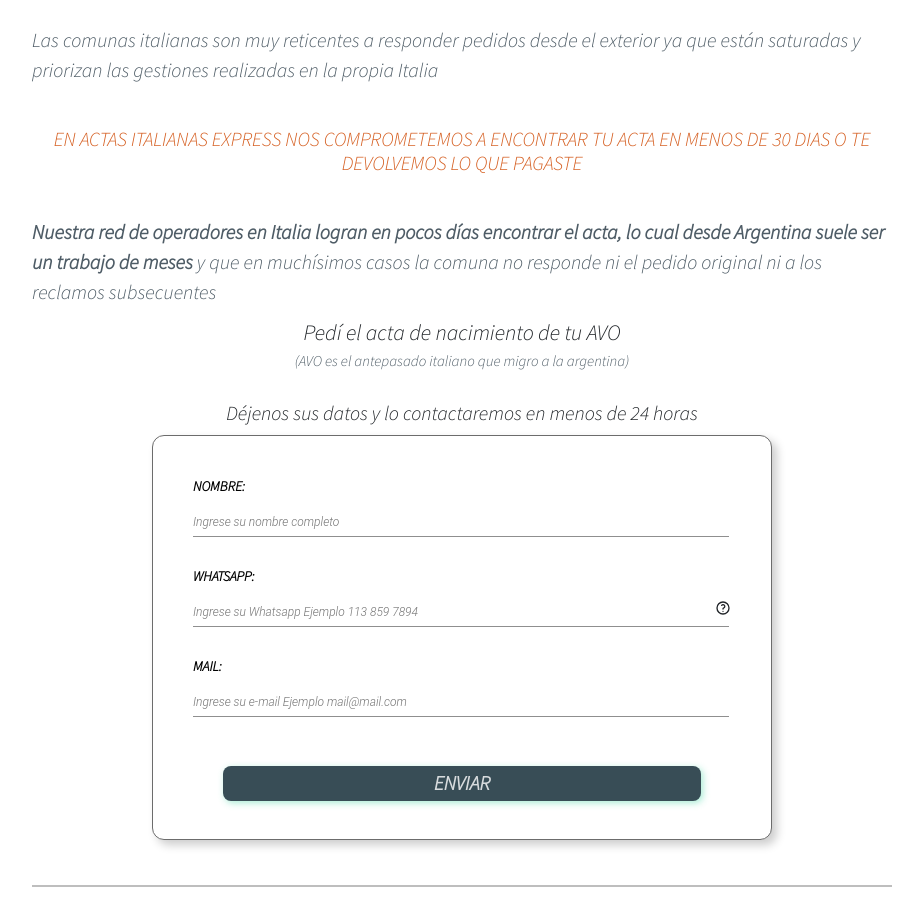
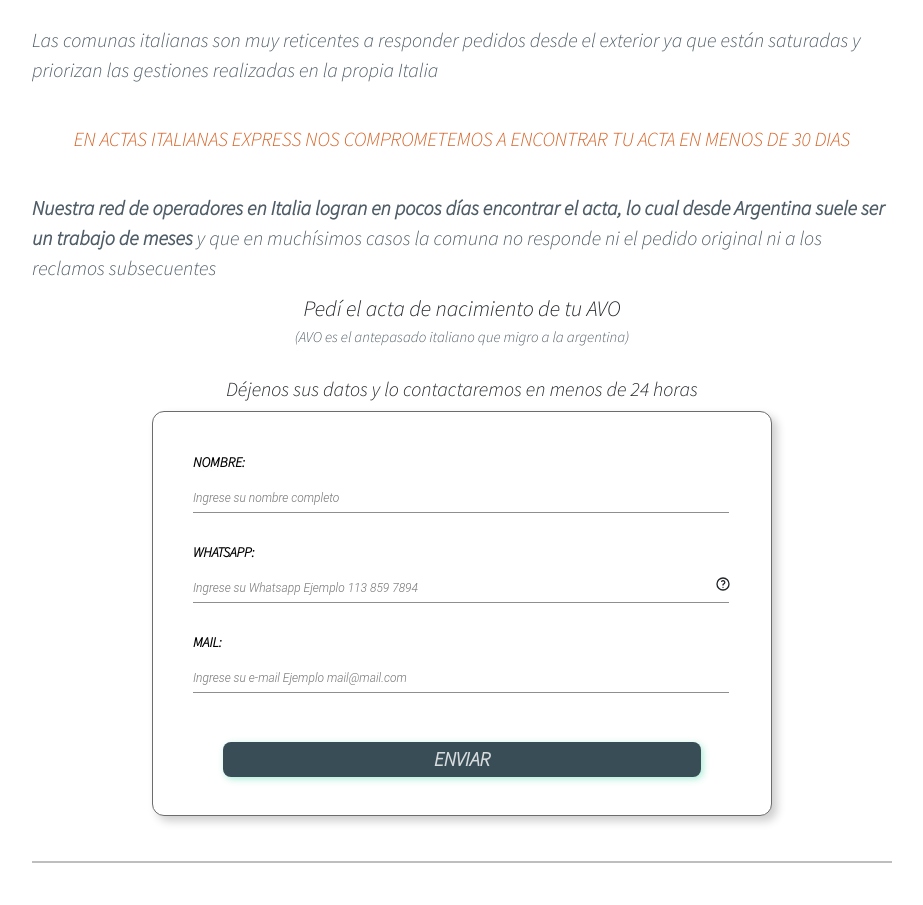
Before and after one commit to estebanaltamura/actas-italianas-express, a React (Create React App) app: page / in a window 1280 px wide. Shown: the part 951-1856 px from the top of the page, without its empty margins (178-1101 px from the left). Built offline with nearby package versions, Linux system fonts and the light colour scheme.

Commit message:
VESION 3.2 FASE 3 TEXTOS

```diff
--- a/src/App.js
+++ b/src/App.js
@@ -48,9 +48,8 @@ function App() {
                 <h2 className="subTitulo">ELEGI VIVIR MEJOR</h2>
                 <p className="parrafo1">Actas italianas express surgió de la necesidad de solucionar el problema que tienen todos los descendientes de italianos a la hora de pedir actas desde Argentina</p>
                 <p className="parrafo2">Las comunas italianas son muy reticentes a responder pedidos desde el exterior ya que están saturadas y priorizan las gestiones realizadas en la propia Italia</p>
-                <h3 className="gancho1">EN ACTAS ITALIANAS EXPRESS NOS COMPROMETEMOS A ENCONTRAR TU ACTA EN MENOS DE 30 DIAS O TE DEVOLVEMOS LO QUE PAGASTE</h3>
+                <h3 className="gancho1">EN ACTAS ITALIANAS EXPRESS NOS COMPROMETEMOS A ENCONTRAR TU ACTA EN MENOS DE 30 DIAS</h3>
                 <p className="parrafo3"><b>Nuestra red de operadores en Italia logran en pocos días encontrar el acta, lo cual desde Argentina suele ser un trabajo de meses </b>y que en muchísimos casos la comuna no responde ni el pedido original ni a los reclamos subsecuentes</p>
-
 
                 <h3 className="ctaFormulario1">Pedí el acta de nacimiento de tu AVO</h3>
                 <p className="ctaFormSubTitulo1">(AVO es el antepasado italiano que migro a la argentina)</p>
```
